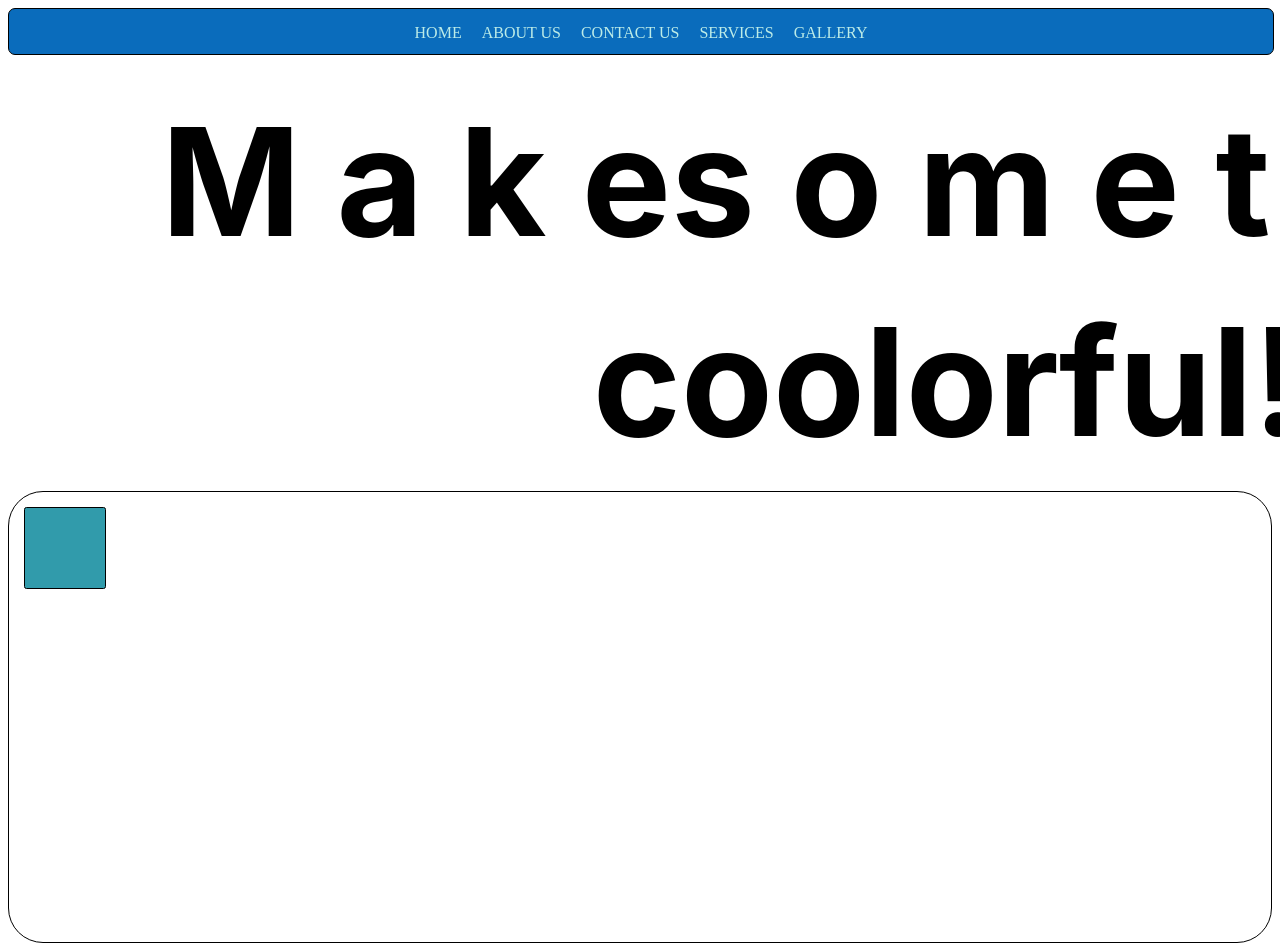
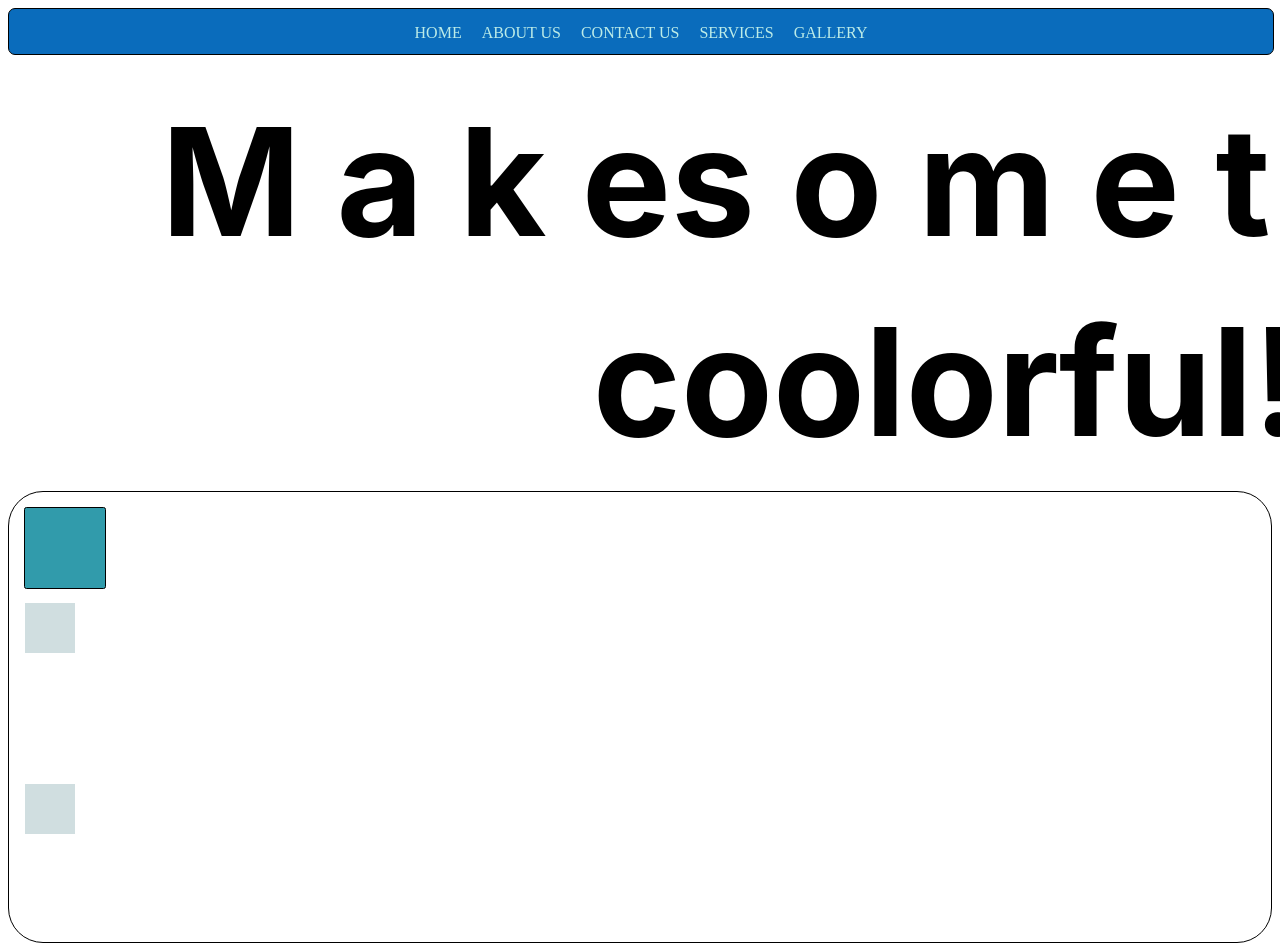
Before and after one commit to mis712/coading-practices, a plain HTML site: page index.html in a window 1280 px wide. Shown: the top 943 px of the page. Drawn offline with Linux system fonts and the light colour scheme.

Commit message:
Auto-save: 2026-11-27 12:11:32

```diff
--- a/style.css
+++ b/style.css
@@ -129,4 +129,6 @@ MARGIN-TOP: 15PX;
 #LOADING-1,#LOADING-2,#LOADING-3,#LOADING-4{
 BACKGROUND-COLOR: rgb(208, 222, 224);
 DISPLAY: INLINE-BLOCK;
+HEIGHT: 50PX;
+WIDTH: 50PX;
 }
```
